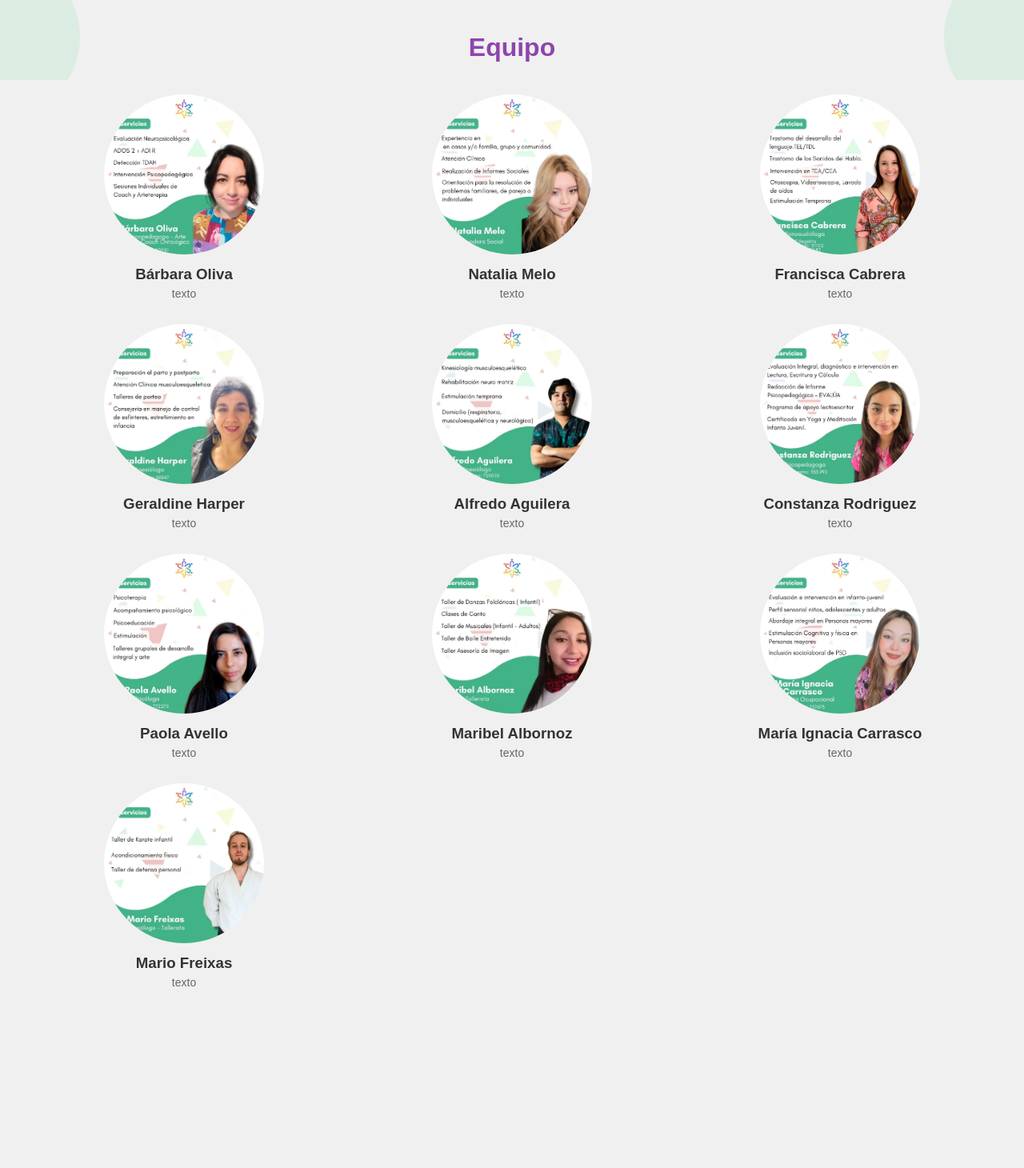
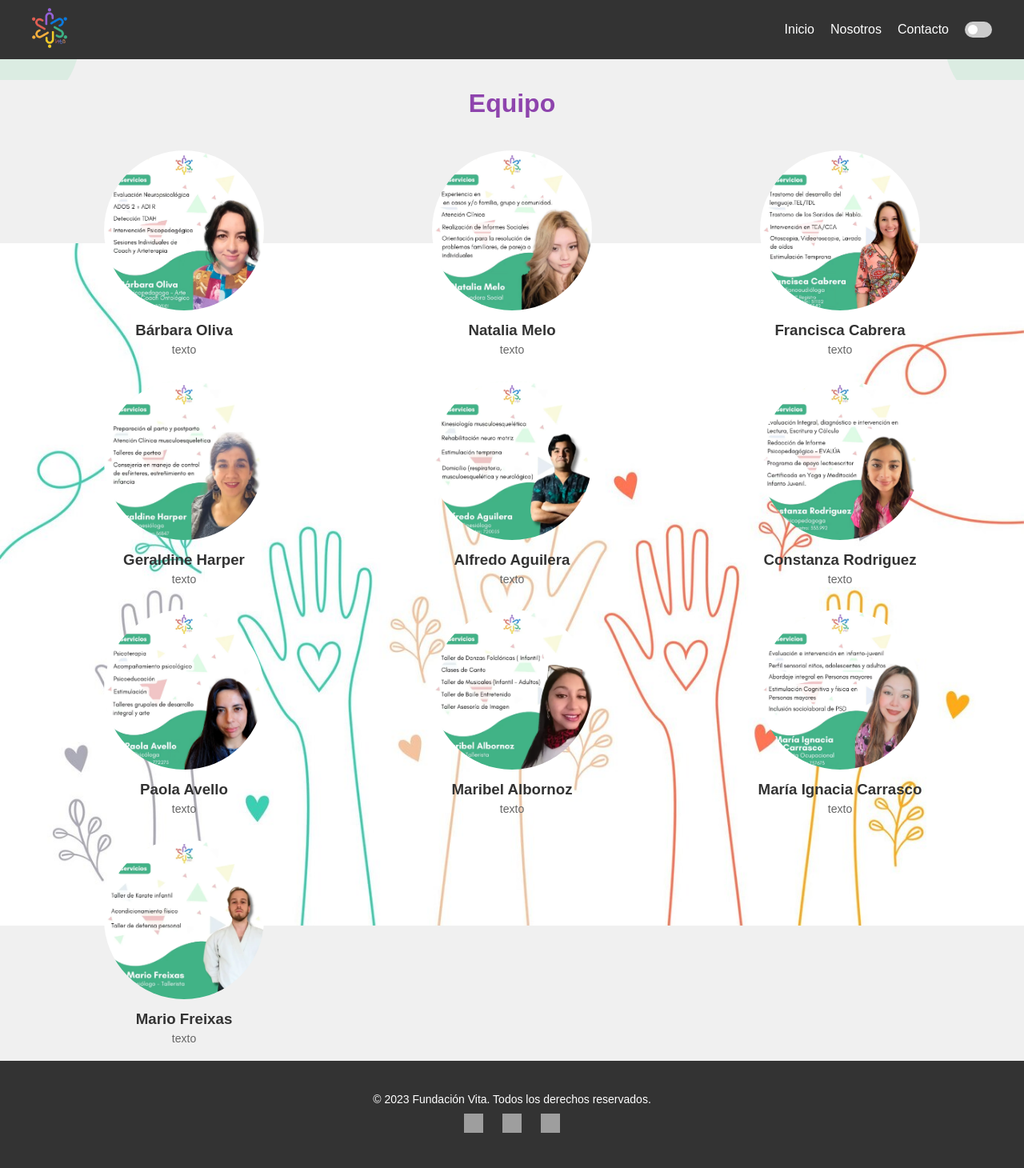
Before and after one commit to VictorGavilanR/WebFundacion, a PHP site: page /prueba.html in a window 1280 px wide. Shown: the whole page at 80% size. Before the commit the page ends 1233 px from the top, so only its background shows below. Run offline with PHP 8.4, Linux system fonts and the light colour scheme; grey boxes are pictures that could not be loaded.

Commit message:
agregue header con footer en esta seccion pero no pude hacer funcionar el boton de tema de cambio de color, falta mejorar el diseño nomas

```diff
--- a/prueba.css
+++ b/prueba.css
@@ -1,9 +1,127 @@
+/* Header Styles */
+.header {
+    background-color: #333;
+    color: white;
+    padding: 10px 0;
+    text-align: center;
+    position: fixed;
+    top: 0;
+    width: 100%;
+    z-index: 1000;
+}
+
+.navbar {
+    display: flex;
+    justify-content: space-between;
+    align-items: center;
+    max-width: 1200px;
+    margin: 0 auto;
+    padding: 0 20px;
+}
+
+.navbar_logo img {
+    height: 50px;
+}
+
+.nav-links {
+    display: flex;
+    align-items: center;
+}
+
+.nav-links a {
+    margin: 0 10px;
+    text-decoration: none;
+    color: white;
+    font-size: 16px;
+    transition: color 0.3s ease;
+}
+
+.nav-links a:hover {
+    color: #87D279;
+}
+
+.switch {
+    position: relative;
+    display: inline-block;
+    width: 34px;
+    height: 20px;
+    margin-left: 10px;
+}
+
+.switch input {
+    opacity: 0;
+    width: 0;
+    height: 0;
+}
+
+.slider-darkmode {
+    position: absolute;
+    cursor: pointer;
+    top: 0;
+    left: 0;
+    right: 0;
+    bottom: 0;
+    background-color: #ccc;
+    transition: .4s;
+    border-radius: 34px;
+}
+
+.slider-darkmode:before {
+    position: absolute;
+    content: "";
+    height: 12px;
+    width: 12px;
+    left: 4px;
+    bottom: 4px;
+    background-color: white;
+    transition: .4s;
+    border-radius: 50%;
+}
+
+input:checked + .slider-darkmode {
+    background-color: #2196F3;
+}
+
+input:checked + .slider-darkmode:before {
+    transform: translateX(14px);
+}
+
+/* Offset for fixed header */
 body {
+    padding-top: 70px;
     font-family: Arial, sans-serif;
     background-color: #f0f0f0;
+    background-image: url('img/manoscorazones.jpg'); /* Ruta a tu imagen de fondo */
+    background-size: contain; /* Ajusta la imagen para cubrir todo el fondo */
+    background-position: center; /* Centra la imagen de fondo */
+    background-repeat: no-repeat; /* Evita que la imagen se repita */
     margin: 0;
-    padding: 0;
     animation: fadeIn 1s ease-in-out;
+}
+
+body.dark-mode {
+    background-color: #333;
+    color: white;
+}
+
+body.dark-mode .header {
+    background-color: #222;
+}
+
+body.dark-mode .nav-links a {
+    color: #ddd;
+}
+
+body.dark-mode .nav-links a:hover {
+    color: #87D279;
+}
+
+body.dark-mode .switch .slider-darkmode {
+    background-color: #555;
+}
+
+body.dark-mode .switch .slider-darkmode:before {
+    background-color: #777;
 }
 
 @keyframes fadeIn {
@@ -172,3 +290,44 @@ h1 {
     border-radius: 10px;
     margin-bottom: 20px;
 }
+
+/* Footer Styles */
+.footer {
+    background-color: #333;
+    color: white;
+    padding: 20px 0;
+    text-align: center;
+    position: relative;
+    bottom: 0;
+    width: 100%;
+}
+
+.footer .container {
+    display: flex;
+    flex-direction: column;
+    align-items: center;
+}
+
+.footer p {
+    margin: 0;
+    font-size: 14px;
+}
+
+.footer .social-links {
+    margin-top: 10px;
+}
+
+.footer .social-links a {
+    margin: 0 10px;
+    display: inline-block;
+}
+
+.footer .social-links img {
+    width: 24px;
+    height: 24px;
+    transition: transform 0.3s ease;
+}
+
+.footer .social-links img:hover {
+    transform: scale(1.2);
+}
--- a/prueba.html
+++ b/prueba.html
@@ -7,9 +7,26 @@
     <link rel="stylesheet" href="prueba.css">
 </head>
 <body>
+    <header class="header">
+        <nav class="navbar">
+            <div class="navbar_logo">
+                <img src="img/logo.png" alt="Logo">
+            </div>
+            <div class="nav-links">
+                <a href="#inicio">Inicio</a>
+                <a href="#nosotros">Nosotros</a>
+                <a href="#contacto">Contacto</a>
+                <label class="switch">
+                    <input type="checkbox" id="theme-toggle">
+                    <span class="slider-darkmode"></span>
+                </label>
+            </div>
+        </nav>
+    </header>
+
     <div class="decoration"></div>
     <div class="container">
-        <h1>Equipo</h1>
+        <h1 id="inicio">Equipo</h1>
         <div class="team-grid">
             <div class="team-member" onclick="openModal('img/equipodetrabajobarbara.png', 'Bárbara Oliva', 'Información detallada de Bárbara Oliva...')">
                 <img src="img/equipodetrabajobarbara.png" alt="Barbara Oliva">
@@ -75,5 +92,17 @@
     </div>
 
     <script src="modal.js"></script>
+
+    <!-- Footer -->
+    <footer class="footer">
+        <div class="container">
+            <p>&copy; 2023 Fundación Vita. Todos los derechos reservados.</p>
+            <div class="social-links">
+                <a href="#"><img src="img/facebook-icon.png" alt="Facebook"></a>
+                <a href="#"><img src="img/twitter-icon.png" alt="Twitter"></a>
+                <a href="#"><img src="img/instagram-icon.png" alt="Instagram"></a>
+            </div>
+        </div>
+    </footer>
 </body>
 </html>
```
Also changed, not shown: img/manoscorazones.jpg (added), modal.js (line endings or trailing spaces).
